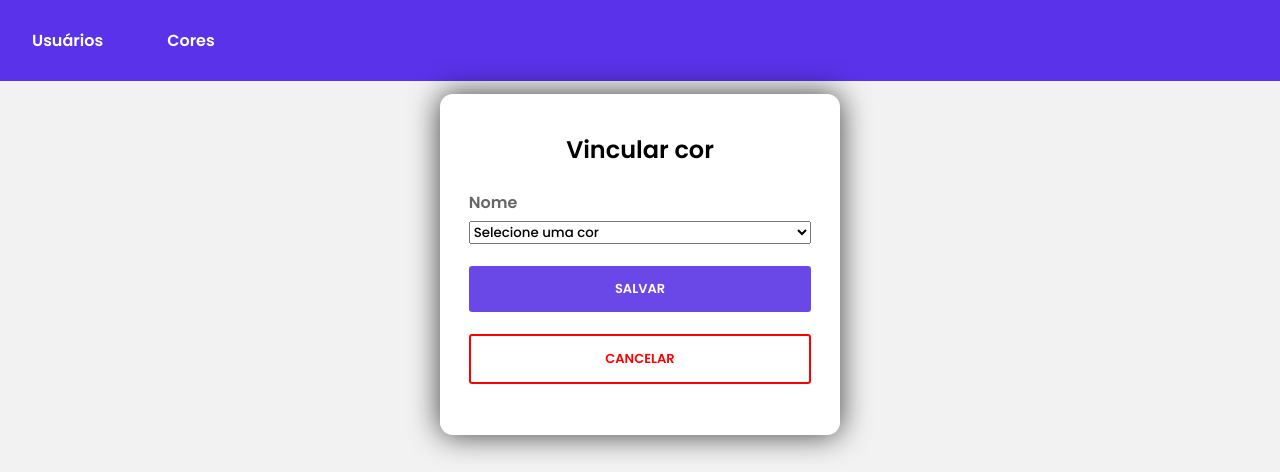
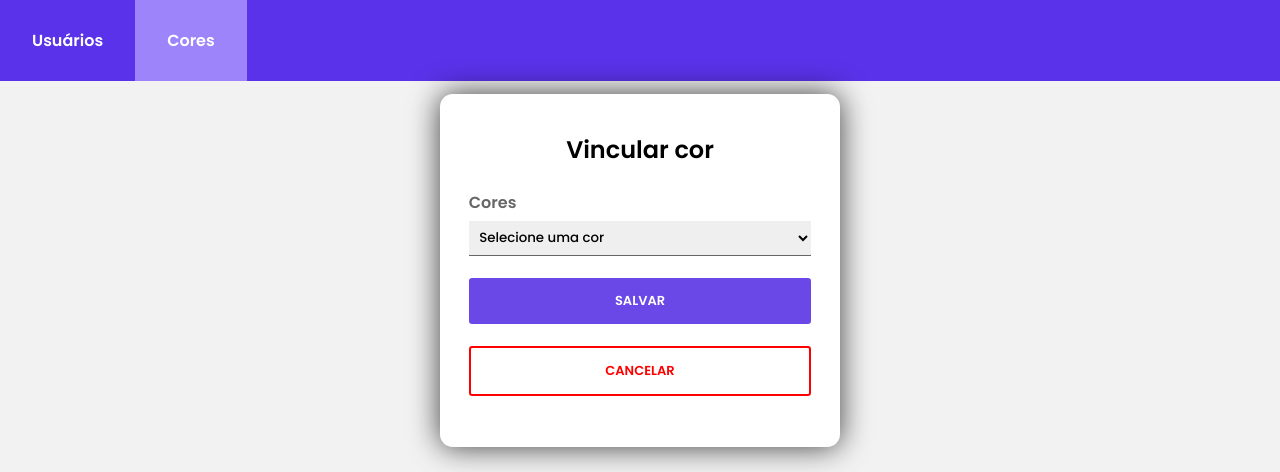
Before and after one commit to filipeleonelbatista/Crud-usuarios-BDTI, a PHP site: page /pages/colors/vincular.php?id=1 in a window 1280 px wide. Shown: the top 472 px of the page. Run offline with PHP 8.4, Linux system fonts and the light colour scheme; data comes from the database, SQL or seed files in the repository.

Commit message:
ajustes na interface e erros de php

```diff
--- a/assets/css/styles.css
+++ b/assets/css/styles.css
@@ -65,7 +65,7 @@ ul.header li:hover {
 }
 
 .active {
-    background-color: #4CAF50;
+    background-color: #9d84fa;
 }
 
 footer {
@@ -119,7 +119,8 @@ section {
     transition: 0.3s;
 }
 
-.container form input {
+.container form input,
+.container form select {
     outline: none;
     border: none;
     padding: 0.4rem;
@@ -127,11 +128,13 @@ section {
     transition: 0.3s;
 }
 
-.container form input:focus {
+.container form input:focus,
+.container form select:focus {
     border-bottom: 3px solid #5a32e9;
 }
 
-.container form input:focus+label {
+.container form input:focus+label,
+.container form select:focus+label {
     color: #5a32e9;
     font-weight: 800;
 }
--- a/components/header.php
+++ b/components/header.php
@@ -1,13 +1,20 @@
 <?php
 
-if(str_contains($_SERVER["PHP_SELF"], 'users')){
+$string = substr($_SERVER["PHP_SELF"], 0, 12);
+
+if($string == "/pages/users"){
   $users = "index.php";
   $colors = "../colors/colors.php";
+  $usersActive = true;
+  $colorsActive = false;
 }
-if(str_contains($_SERVER["PHP_SELF"], 'colors')){
+if($string == "/pages/color"){
   $users = "../users/index.php";
   $colors = "colors.php";
+  $usersActive = false;
+  $colorsActive = true;
 }
+
 
 ?>
 
@@ -26,8 +33,7 @@ if(str_contains($_SERVER["PHP_SELF"], 'colors')){
 </head>
 
 <body>
-    <ul class="header">
-        <!-- <li>CRUD - Usuarios [PHP]</li> -->
-        <li><a href="<?php echo $users;?>">Usuários</a></li>
-        <li><a href="<?php echo $colors;?>">Cores</a></li>
-    </ul>
+<ul class="header">
+    <li <?php echo $usersActive ?  "class='active'" : "";?>><a href="<?php echo $users;?>">Usuários</a></li>
+    <li <?php echo $colorsActive ?  "class='active'" :  "";?> ><a href="<?php echo $colors;?>">Cores</a></li>
+</ul>
--- a/pages/colors/colors.php
+++ b/pages/colors/colors.php
@@ -58,7 +58,7 @@ if (isset($_POST['salvar'])) {
                             $color->id,
                             $color->name,
                             "editar.php?id=" . $color->id,
-                            "excluir.php?id=" . $color->id,
+                            "excluir.php?id=" . $color->id
                         );
                     }
                     ?>
--- a/pages/colors/vincular.php
+++ b/pages/colors/vincular.php
@@ -57,7 +57,7 @@ if (isset($_POST['salvar'])) {
                     }
                     ?>
                 </select>
-                <label for="name">Nome</label>
+                <label for="name">Cores</label>
 
             </form>
         </div>
@@ -87,7 +87,7 @@ if (isset($_POST['salvar'])) {
                             </tr>",
                             $color->color_id,
                             $color->name,
-                            "removerVinculo.php?color_id=" . $color->color_id . "&user_id=" . $id,
+                            "removerVinculo.php?color_id=" . $color->color_id . "&user_id=" . $id
                         );
                     }
                     ?>
--- a/pages/users/editar.php
+++ b/pages/users/editar.php
@@ -1,6 +1,5 @@
 <?php
 
-require '../../components/header.php';
 require '../../connection.php';
 
 function escape()
@@ -35,8 +34,8 @@ if (isset($_POST['salvar'])) {
     escape();
 }
 
+require '../../components/header.php';
 ?>
-
 <div class="content">
     <section id="cadastrar">
         <div class="container">
--- a/pages/users/index.php
+++ b/pages/users/index.php
@@ -67,7 +67,7 @@ if (isset($_POST['salvar'])) {
                             $user->email,
                             "editar.php?id=" . $user->id,
                             "excluir.php?id=" . $user->id,
-                            "../colors/vincular.php?id=" . $user->id,
+                            "../colors/vincular.php?id=" . $user->id
                         );
                     }
                     ?>
```
Also changed, not shown: pages/colors/editar.php (+4 -3 lines).
